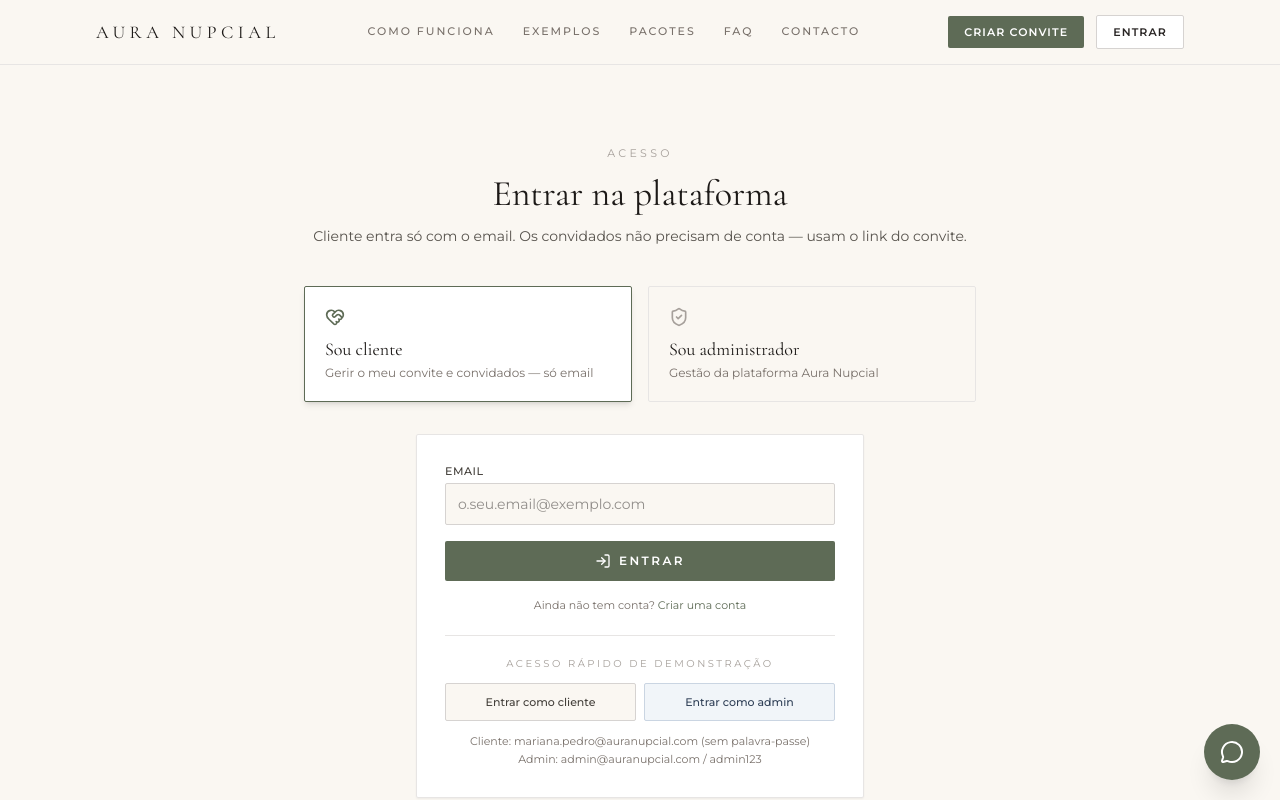
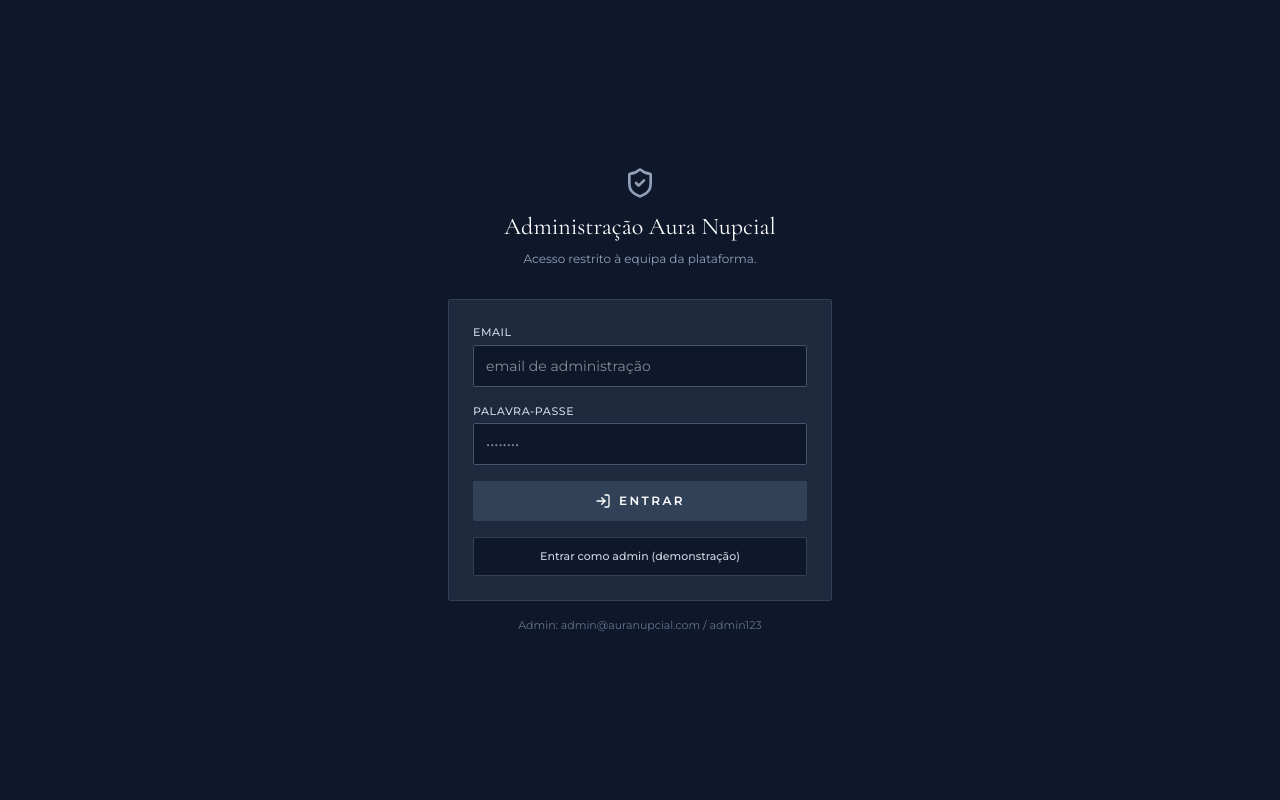
Before and after one commit to pagorainvestmentss/aura-nupcial, a React (Vite) app: page /admin in a window 1280 px wide. Before the commit this address led to /login. Shown: the top 800 px of the page. Built offline with nearby package versions, Linux system fonts and the light colour scheme; a web font is replaced by a local one.

Commit message:
Separa login de admin em /admin — /login fica só para clientes

```diff
--- a/src/app/RequireAuth.tsx
+++ b/src/app/RequireAuth.tsx
@@ -2,6 +2,7 @@
 import { Navigate, useLocation } from 'react-router-dom';
 import { useAuth } from './AuthContext';
 import { UserRole } from '../types/wedding';
+import { AdminLoginPage } from '../routes/admin/AdminLoginPage';
 
 interface RequireAuthProps {
   role: UserRole;
@@ -11,12 +12,18 @@
 /**
  * Guard de rota — espelho frontend das políticas que, em produção,
  * serão forçadas no backend (Supabase RLS). Nunca confiar só neste ficheiro.
+ *
+ *  - ADMIN   sem sessão  → mostra o login de admin ALI em /admin
+ *  - CLIENTE sem sessão  → redirect para /login
  */
 export const RequireAuth: React.FC<RequireAuthProps> = ({ role, children }) => {
   const { session } = useAuth();
   const location = useLocation();
 
   if (!session) {
+    if (role === 'admin') {
+      return <AdminLoginPage />;
+    }
     return <Navigate to="/login" replace state={{ from: location.pathname }} />;
   }
 
--- a/src/layouts/AdminLayout.tsx
+++ b/src/layouts/AdminLayout.tsx
@@ -40,7 +40,7 @@
 
   const handleLogout = () => {
     logout();
-    navigate('/login');
+    navigate('/admin');
   };
 
   return (
--- /dev/null
+++ b/src/routes/admin/AdminLoginPage.tsx
@@ -0,0 +1,115 @@
+import React from 'react';
+import { useLocation, useNavigate } from 'react-router-dom';
+import { ShieldCheck, LogIn } from 'lucide-react';
+import { useAuth } from '../../app/AuthContext';
+
+/**
+ * Login EXCLUSIVO do administrador — vive em /admin (sem sessão).
+ * Nunca é referenciado pelo site público. Cliente usa /login.
+ */
+export const AdminLoginPage: React.FC = () => {
+  const { login } = useAuth();
+  const navigate = useNavigate();
+  const location = useLocation();
+
+  const from = (location.state as { from?: string } | null)?.from || '';
+
+  const [email, setEmail] = React.useState('');
+  const [password, setPassword] = React.useState('');
+  const [error, setError] = React.useState('');
+
+  const submit = (e: React.FormEvent) => {
+    e.preventDefault();
+    setError('');
+    const result = login(email, password);
+    if (!result.ok) {
+      setError(result.error || 'Falha no início de sessão.');
+      return;
+    }
+    navigate(from.startsWith('/admin') ? from : '/admin', { replace: true });
+  };
+
+  const quickLogin = () => {
+    setError('');
+    const result = login('admin@auranupcial.com', 'admin123');
+    if (!result.ok) {
+      setError(result.error || 'Falha no início de sessão.');
+      return;
+    }
+    navigate('/admin', { replace: true });
+  };
+
+  return (
+    <div className="min-h-screen bg-slate-900 flex items-center justify-center px-5">
+      <div className="w-full max-w-sm">
+        <div className="text-center mb-8">
+          <ShieldCheck className="w-8 h-8 text-slate-400 mx-auto mb-3" />
+          <h1 className="font-serif text-2xl text-white">Administração Aura Nupcial</h1>
+          <p className="mt-2 text-xs text-slate-400 font-sans">
+            Acesso restrito à equipa da plataforma.
+          </p>
+        </div>
+
+        <form onSubmit={submit} className="space-y-4 bg-slate-800 border border-slate-700 rounded-xs p-6">
+          <div>
+            <label className="block text-[11px] uppercase tracking-wider font-sans font-medium text-slate-300 mb-1">
+              Email
+            </label>
+            <input
+              type="email"
+              required
+              value={email}
+              onChange={(e) => setEmail(e.target.value)}
+              placeholder="email de administração"
+              className="w-full py-2.5 px-3 text-sm font-sans bg-slate-900 border border-slate-600 text-white rounded-xs focus:outline-none focus:border-[#8FA086]"
+            />
+          </div>
+          <div>
+            <label className="block text-[11px] uppercase tracking-wider font-sans font-medium text-slate-300 mb-1">
+              Palavra-passe
+            </label>
+            <input
+              type="password"
+              required
+              value={password}
+              onChange={(e) => setPassword(e.target.value)}
+              placeholder="••••••••"
+              className="w-full py-2.5 px-3 text-sm font-sans bg-slate-900 border border-slate-600 text-white rounded-xs focus:outline-none focus:border-[#8FA086]"
+            />
+          </div>
+
+          {error && (
+            <p className="text-xs text-red-400 font-sans bg-red-950 border border-red-900 px-3 py-2 rounded-xs">
+              {error}
+            </p>
+          )}
+
+          <button
+            type="submit"
+            className="w-full inline-flex items-center justify-center gap-2 px-6 py-3 text-xs uppercase tracking-[0.2em] font-semibold text-white bg-slate-700 hover:bg-slate-600 rounded-xs transition-colors cursor-pointer"
+          >
+            <LogIn className="w-4 h-4" />
+            Entrar
+          </button>
+
+          {/* Acesso rápido de demonstração — apenas em desenvolvimento. */}
+          {import.meta.env.DEV && (
+            <button
+              type="button"
+              onClick={quickLogin}
+              className="w-full px-3 py-2.5 text-[11px] font-sans font-medium text-slate-300 bg-slate-900 border border-slate-700 hover:bg-slate-700/50 rounded-xs transition-colors cursor-pointer"
+            >
+              Entrar como admin (demonstração)
+            </button>
+          )}
+        </form>
+
+        {import.meta.env.DEV && (
+          <p className="text-center text-[11px] text-slate-500 font-sans mt-4">
+            Admin: admin@auranupcial.com / admin123
+          </p>
+        )}
+      </div>
+    </div>
+  );
+};
--- a/src/routes/public/LoginPage.tsx
+++ b/src/routes/public/LoginPage.tsx
@@ -1,13 +1,12 @@
 import React from 'react';
 import { Link, useLocation, useNavigate } from 'react-router-dom';
-import { HeartHandshake, ShieldCheck, LogIn } from 'lucide-react';
+import { LogIn } from 'lucide-react';
 import { useAuth } from '../../app/AuthContext';
 
 /**
- * Login único com dois ambientes separados:
- *  - ADMIN    → /admin    (email + palavra-passe)
- *  - CLIENTE  → /cliente  (apenas email — sem palavra-passe)
- * O convidado NÃO tem conta: acede por token em /convite/:eventSlug/:guestToken.
+ * Login EXCLUSIVO do cliente (casal) — apenas email, sem palavra-passe.
+ * O administrador entra em /admin (AdminLoginPage). O convidado não tem
+ * conta: acede por token em /convite/:eventSlug/:guestToken.
  */
 export const LoginPage: React.FC = () => {
   const { login } = useAuth();
@@ -18,41 +17,32 @@
     (location.state as { from?: string } | null)?.from ||
     (new URLSearchParams(location.search).get('next') ?? '');
 
-  const [mode, setMode] = React.useState<'cliente' | 'admin'>('cliente');
   const [email, setEmail] = React.useState('');
-  const [password, setPassword] = React.useState('');
   const [error, setError] = React.useState('');
 
-  const redirectFor = (role: 'admin' | 'cliente', fallback: string) => {
-    const target = from && from !== fallback ? from : fallback;
-    const allowed =
-      (role === 'admin' && target.startsWith('/admin')) ||
-      (role === 'cliente' && target.startsWith('/cliente'));
-    navigate(allowed ? target : fallback, { replace: true });
+  const redirectAfter = () => {
+    navigate(from.startsWith('/cliente') ? from : '/cliente', { replace: true });
   };
 
   const submit = (e: React.FormEvent) => {
     e.preventDefault();
     setError('');
-    const result = login(email, mode === 'admin' ? password : undefined);
+    const result = login(email);
     if (!result.ok) {
       setError(result.error || 'Falha no início de sessão.');
       return;
     }
-    redirectFor(mode, mode === 'admin' ? '/admin' : '/cliente');
+    redirectAfter();
   };
 
-  const quickLogin = (quickMode: 'cliente' | 'admin') => {
+  const quickLogin = () => {
     setError('');
-    const result =
-      quickMode === 'admin'
-        ? login('admin@auranupcial.com', 'admin123')
-        : login('mariana.pedro@auranupcial.com');
+    const result = login('mariana.pedro@auranupcial.com');
     if (!result.ok) {
       setError(result.error || 'Falha no início de sessão.');
       return;
     }
-    redirectFor(quickMode === 'admin' ? 'admin' : 'cliente', quickMode === 'admin' ? '/admin' : '/cliente');
+    redirectAfter();
   };
 
   return (
@@ -63,43 +53,6 @@
         <p className="mt-3 text-sm text-stone-600 font-sans">
           Cliente entra só com o email. Os convidados não precisam de conta — usam o link do convite.
         </p>
-      </div>
-
-      {/* Selector de ambiente */}
-      <div className="grid sm:grid-cols-2 gap-4 max-w-2xl mx-auto mb-8">
-        <button
-          onClick={() => setMode('cliente')}
-          className={`text-left p-5 rounded-xs border transition-colors cursor-pointer ${
-            mode === 'cliente'
-              ? 'border-[#5E6B56] bg-white shadow-md'
-              : 'border-stone-200 bg-[#FAF7F2] hover:border-stone-300'
-          }`}
-        >
-          <HeartHandshake
-            className={`w-5 h-5 mb-2 ${mode === 'cliente' ? 'text-[#5E6B56]' : 'text-stone-400'}`}
-          />
-          <p className="font-serif text-lg text-stone-900">Sou cliente</p>
-          <p className="text-xs text-stone-500 font-sans mt-0.5">
-            Gerir o meu convite e convidados — só email
-          </p>
-        </button>
-
-        <button
-          onClick={() => setMode('admin')}
-          className={`text-left p-5 rounded-xs border transition-colors cursor-pointer ${
-            mode === 'admin'
-              ? 'border-slate-700 bg-white shadow-md'
-              : 'border-stone-200 bg-[#FAF7F2] hover:border-stone-300'
-          }`}
-        >
-          <ShieldCheck
-            className={`w-5 h-5 mb-2 ${mode === 'admin' ? 'text-slate-700' : 'text-stone-400'}`}
-          />
-          <p className="font-serif text-lg text-stone-900">Sou administrador</p>
-          <p className="text-xs text-stone-500 font-sans mt-0.5">
-            Gestão da plataforma Aura Nupcial
-          </p>
-        </button>
       </div>
 
       <div className="max-w-md mx-auto bg-white border border-stone-200 rounded-xs p-6 sm:p-7 shadow-xs">
@@ -113,25 +66,10 @@
               required
               value={email}
               onChange={(e) => setEmail(e.target.value)}
-              placeholder={mode === 'admin' ? 'email de administração' : 'o.seu.email@exemplo.com'}
+              placeholder="o.seu.email@exemplo.com"
               className="w-full py-2.5 px-3 text-sm font-sans bg-[#FAF7F2] border border-stone-300 rounded-xs focus:outline-none focus:border-[#5E6B56]"
             />
           </div>
-          {mode === 'admin' && (
-            <div>
-              <label className="block text-[11px] uppercase tracking-wider font-sans font-medium text-stone-700 mb-1">
-                Palavra-passe
-              </label>
-              <input
-                type="password"
-                required
-                value={password}
-                onChange={(e) => setPassword(e.target.value)}
-                placeholder="••••••••"
-                className="w-full py-2.5 px-3 text-sm font-sans bg-[#FAF7F2] border border-stone-300 rounded-xs focus:outline-none focus:border-[#5E6B56]"
-              />
-            </div>
-          )}
 
           {error && (
             <p className="text-xs text-red-600 font-sans bg-red-50 border border-red-200 px-3 py-2 rounded-xs">
@@ -147,41 +85,28 @@
             Entrar
           </button>
 
-          {mode === 'cliente' && (
           <p className="text-[11px] text-stone-500 font-sans text-center leading-relaxed">
             Ainda não tem conta?{' '}
             <Link to="/criar" className="text-[#5E6B56] hover:underline">
               Criar uma conta
             </Link>
           </p>
-          )}
         </form>
 
-        {/* Acesso rápido de demonstração — apenas em desenvolvimento.
-            Nunca aparece em produção (as credenciais de admin sairiam no bundle). */}
+        {/* Acesso rápido de demonstração — apenas em desenvolvimento. */}
         {import.meta.env.DEV && (
           <div className="mt-5 pt-5 border-t border-stone-200">
             <p className="text-[10px] uppercase tracking-[0.25em] text-stone-400 text-center mb-3">
               Acesso rápido de demonstração
             </p>
-            <div className="grid grid-cols-2 gap-2">
             <button
-                onClick={() => quickLogin('cliente')}
-                className="px-3 py-2.5 text-[11px] font-sans font-medium text-stone-700 bg-[#FAF7F2] border border-stone-300 hover:bg-stone-50 rounded-xs transition-colors cursor-pointer"
+              onClick={quickLogin}
+              className="w-full px-3 py-2.5 text-[11px] font-sans font-medium text-stone-700 bg-[#FAF7F2] border border-stone-300 hover:bg-stone-50 rounded-xs transition-colors cursor-pointer"
             >
               Entrar como cliente
             </button>
-              <button
-                onClick={() => quickLogin('admin')}
-                className="px-3 py-2.5 text-[11px] font-sans font-medium text-slate-700 bg-slate-100 border border-slate-300 hover:bg-slate-200 rounded-xs transition-colors cursor-pointer"
-              >
-                Entrar como admin
-              </button>
-            </div>
             <p className="text-[11px] text-stone-500 font-sans mt-3 text-center leading-relaxed">
               Cliente: mariana.pedro@auranupcial.com (sem palavra-passe)
-              <br />
-              Admin: admin@auranupcial.com / admin123
             </p>
           </div>
         )}
```
Also changed, not shown: 1 other file (tests, documents, lock files or other folders). Lines whose indentation alone changed are shown as unchanged.
